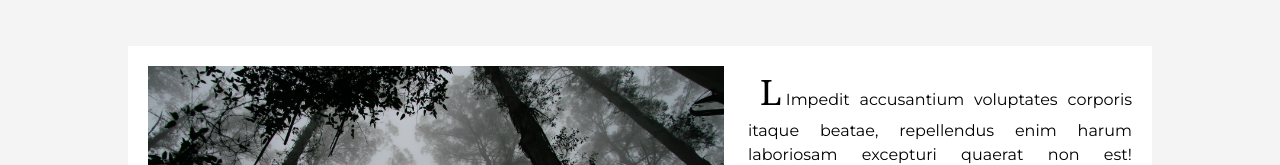
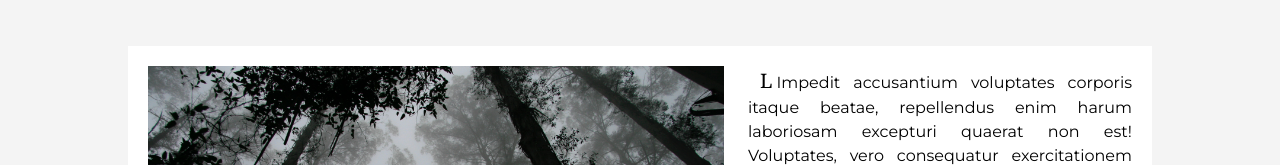
Before and after one commit to 108aryanmaurya/A_WritersPortfolio, a React (Vite) app: page /Article/1 in a window 1280 px wide. Shown: the part 385-550 px from the top of the page. Built offline with nearby package versions, Linux system fonts and the light colour scheme; a web font is replaced by a local one.

Commit message:
changes mde

```diff
--- a/src/section/Article/ArticleBody.jsx
+++ b/src/section/Article/ArticleBody.jsx
@@ -67,7 +67,7 @@ font-Gamiliademo  w-[80%] max-md:w-[90%] mx-auto  text-[45px] max-md:text-[30px]
         </div>
 
         <div className="text-[16px]   text-justify max-lg:w-[100%] max-md:w-[100%]  max-md:leading-[18px] max-md:text-[13px]  font-montserrat          ">
-          <span className="text-[35px]  ml-3 mr-1 max-md:mr-0 font-serif ">
+          <span className="text-[20px]  ml-3 mr-1 max-md:mr-0 font-serif ">
             L
           </span>
           {singleArticle[0].description}
```
